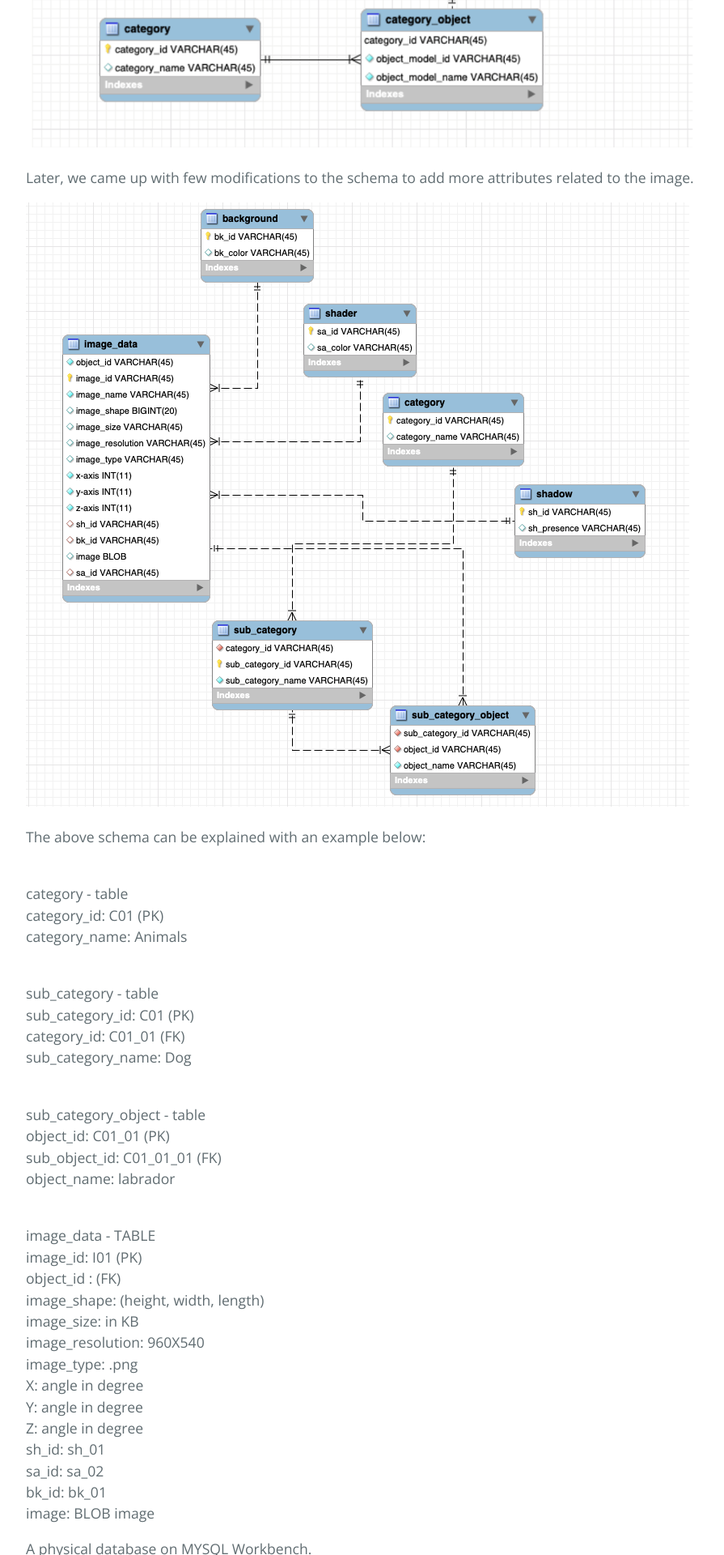
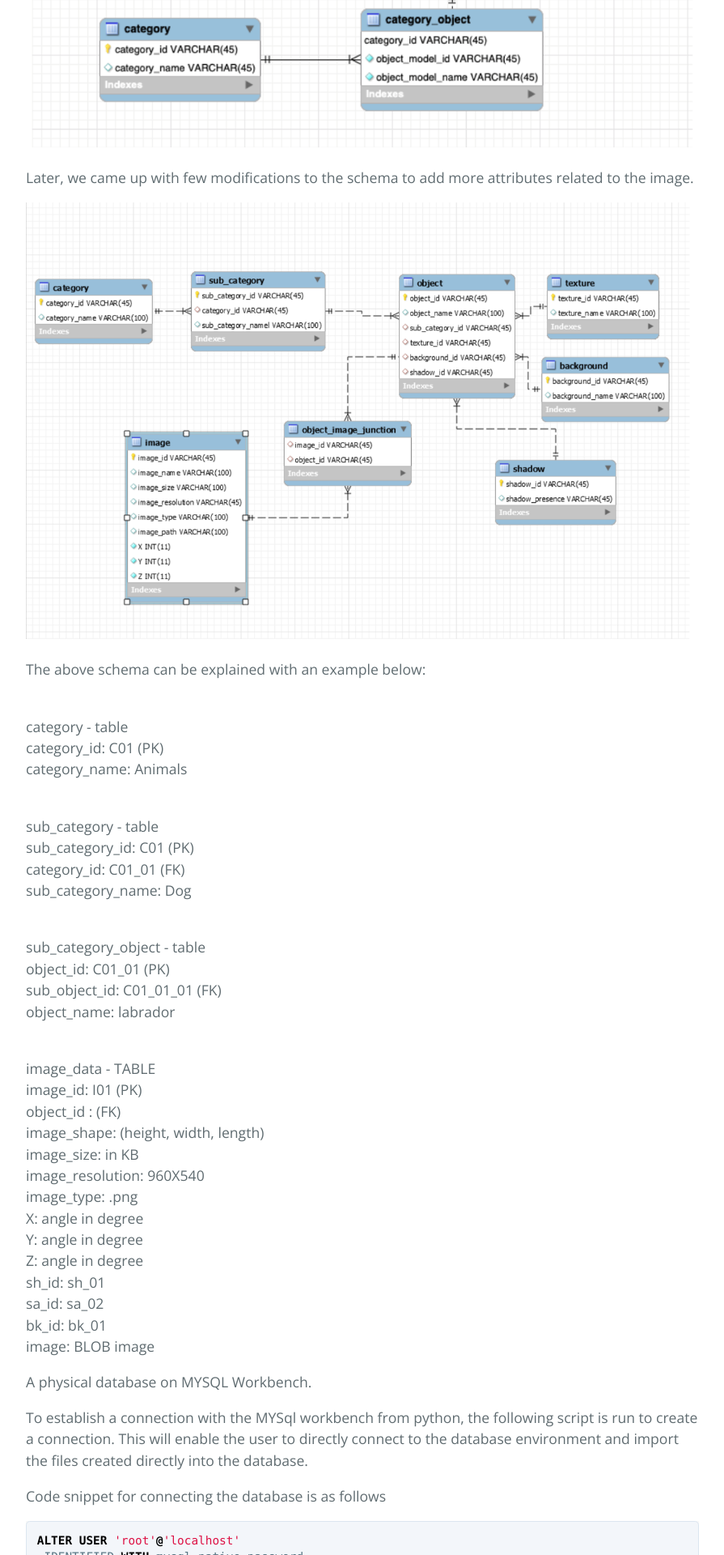
Before and after one commit to Sindhurakolli/DMDD_portfolio, a Jekyll site: the page built from another-page.md, in a window 1280 px wide. Shown: the part 2507-4427 px from the top of the page at 81% size, without its empty margins (192-1087 px from the left). Built offline with Jekyll 4.4.1, drawn with Linux system fonts in a browser that asks for light colours; our own code applies the rules of GitHub Pages for plain Markdown files.

Commit message:
Update another-page.md

```diff
--- a/another-page.md
+++ b/another-page.md
@@ -74,7 +74,7 @@ Below is the initial conceptual database schema:
 
 Later, we came up with few modifications to the schema to add more attributes related to the image.
 
-![Octocat](https://raw.githubusercontent.com/Sindhurakolli/DMDD_portfolio/master/DB_Schema.png)
+![Octocat](https://raw.githubusercontent.com/Sindhurakolli/DMDD_portfolio/master/dbschema.PNG)
 
 The above schema can be explained with an example below:
 
```
